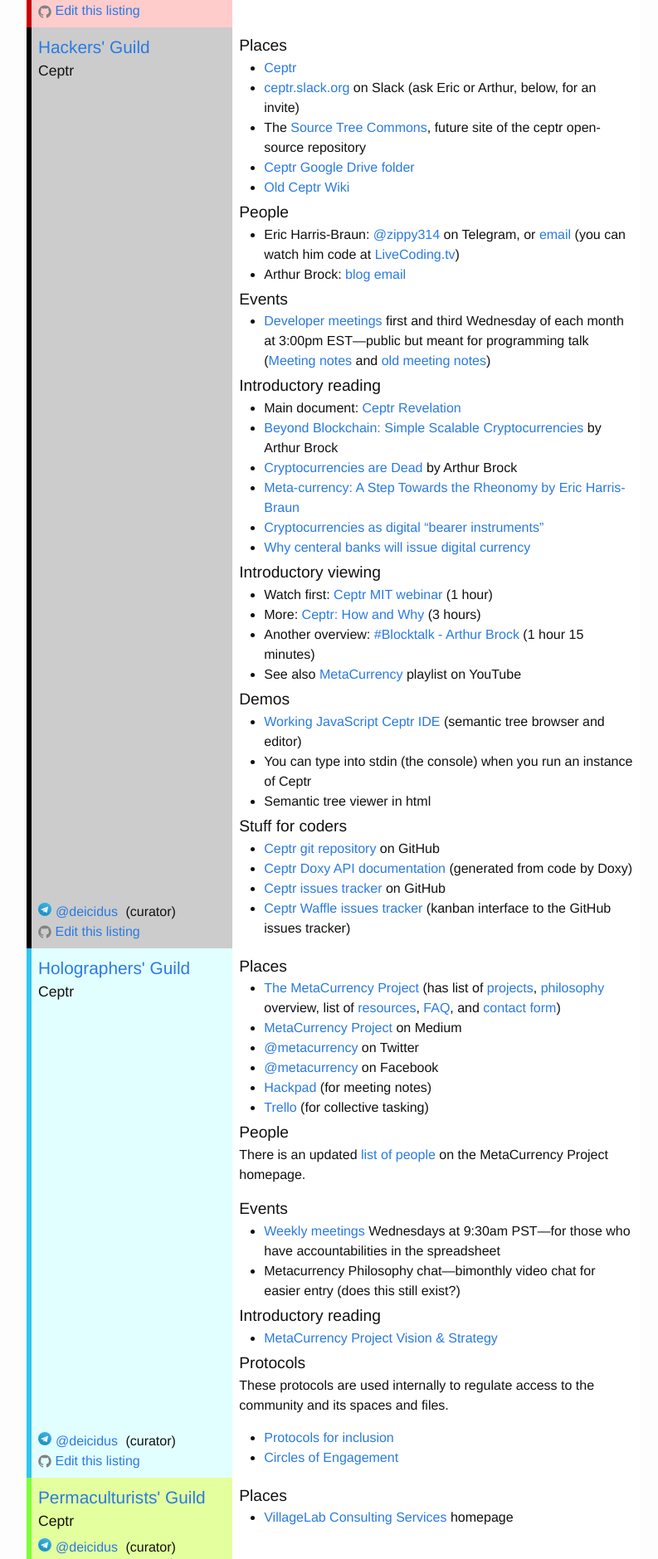
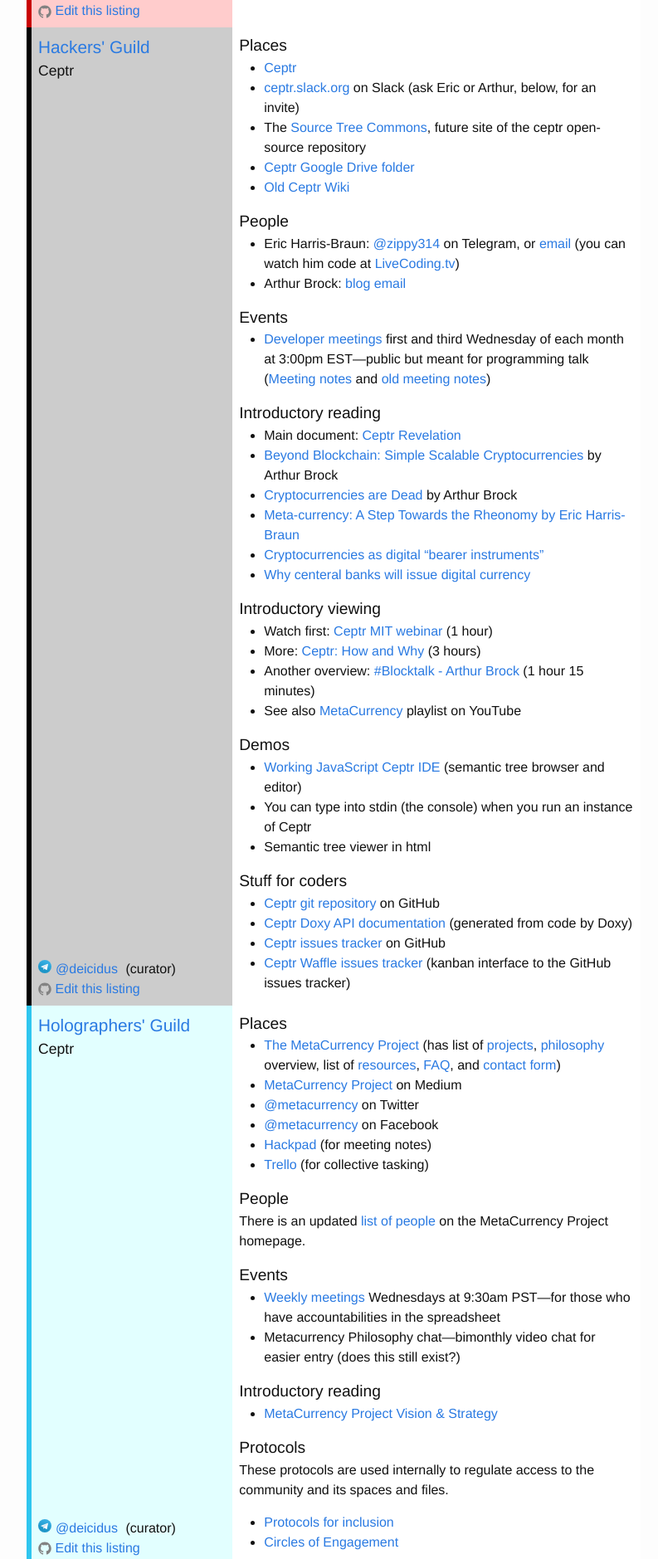
Before and after one commit to coalition-of-invisible-colleges/cic.github.io, a Jekyll site: the page built from colleges/Ceptr.md, in a window 1280 px wide. Shown: the part 385-2264 px from the top of the page at 83% size, without its empty margins (238-1031 px from the left). Built offline with Jekyll 4.4.1, drawn with Linux system fonts in a browser that asks for light colours.

Commit message:
Update _layout.scss

```diff
--- a/_sass/_layout.scss
+++ b/_sass/_layout.scss
@@ -291,7 +291,6 @@
 }
 
 .listing ul {
-  margin-bottom: 0.25em;
 }
 
 .listing .guildlisting {
@@ -299,7 +298,7 @@
   float: right;
   width: 67%;
   background-color: white;
-  padding: 0.5em;
+  padding: 0.5em 0.5em 0 0.5em;
   min-height: 8em;
 }
 
```
